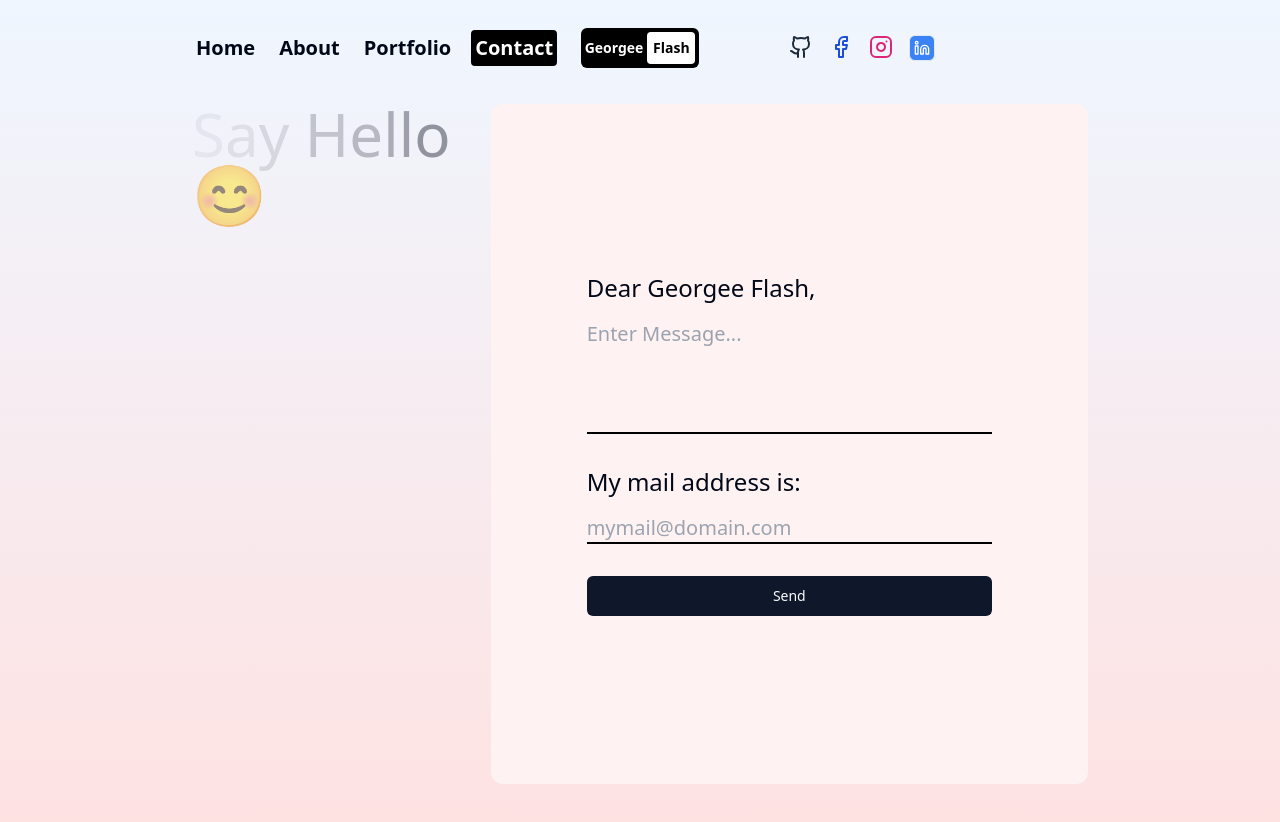
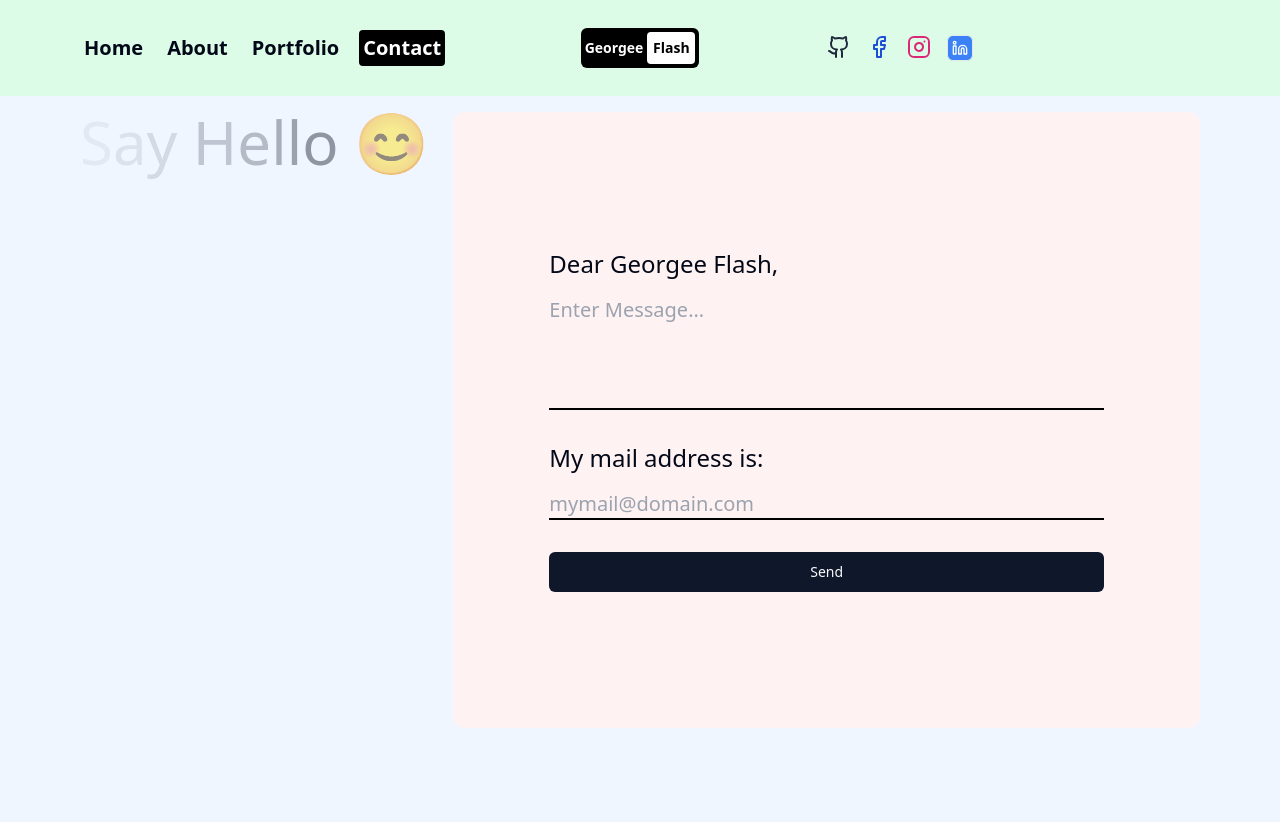
Before and after one commit to GeorgeeFlash/Portfolio-Lamadev, a Next.js app: page /contact in a window 1280 px wide. After the commit the page ends 800 px from the top, so only its background shows below. Built offline with nearby package versions, Linux system fonts and the light colour scheme; what tailwindcss-debug-screens would draw is missing.

Commit message:
bg color change, home page UI change.

```diff
--- a/src/app/about/page.tsx
+++ b/src/app/about/page.tsx
@@ -7,22 +7,22 @@ import { Icons } from "@/components/Icons";
 import { ArrowDown } from "lucide-react";
 import Brain from "@/components/brain";
 
-const experienceList = [
-  {
-    title: "Senior JavaScript Engineer",
-    description:
-      "I lead a very creative team. We achived a lot of results together.",
-    dataRange: "2024 - Present",
-    company: "Apple",
-  },
-];
+// const experienceList = [
+//   {
+//     title: "Senior JavaScript Engineer",
+//     description:
+//       "I lead a very creative team. We achived a lot of results together.",
+//     dataRange: "2024 - Present",
+//     company: "Apple",
+//   },
+// ];
 
-interface ExperienceListItemProps {
-  title: string;
-  description: string;
-  dateRange: string;
-  company: string;
-}
+// interface ExperienceListItemProps {
+//   title: string;
+//   description: string;
+//   dateRange: string;
+//   company: string;
+// }
 
 // TODO: figure this out.
 function ExperienceListItem() {
@@ -77,7 +77,7 @@ const AboutPage = () => {
           {/* BIOGRAPHY CONTAINER */}
           <div className="flex flex-col gap-10 justify-center">
             {/* BIOGRAPHY TITLE */}
-            <h1 className="font-bold text-2xl">BIOGRAPHY</h1>
+            <h1 className="font-bold text-4xl xl:text-5xl">BIOGRAPHY</h1>
 
             {/* BIOGRAPHY TEXT */}
             {/* TODO: rewrite this - yourself. Make it shorter.*/}
@@ -221,17 +221,11 @@ const AboutPage = () => {
             >
               {/* EXPERIENCE LIST ITEM */}
               <ExperienceListItem />
-              {/* EXPERIENCE LIST */}
-              <div className="">
               {/* EXPERIENCE LIST ITEM */}
               <div className="flex justify-between h-48">
-                  {/* LEFT */}
                 <div className="w-1/3"></div>
-                  {/* CENTER */}
                 <div className="w-1/3 flex justify-center">
-                    {/* LINE */}
                   <div className="w-1 h-full bg-gray-600 rounded relative">
-                      {/* CIRCLE */}
                     <div className="absolute -left-2 w-5 h-5 rounded-full ring-4 ring-red-400 bg-white" />
                   </div>
                 </div>
@@ -255,9 +249,6 @@ const AboutPage = () => {
                   </div>
                 </div>
               </div>
-              </div>
-              {/* EXPERIENCE LIST */}
-              <div className="">
               {/* EXPERIENCE LIST ITEM */}
               <div className="flex justify-between h-48">
                 {/* LEFT */}
@@ -290,7 +281,6 @@ const AboutPage = () => {
                 {/* RIGHT */}
                 <div className="w-1/3"></div>
               </div>
-              </div>
             </motion.div>
           </div>
         </WidthWrapper>
--- a/src/app/contact/page.tsx
+++ b/src/app/contact/page.tsx
@@ -19,14 +19,14 @@ const ContactPage = () => {
 
   return (
     <motion.div
-      className="h-[80vh] xl:h-[85vh] mb-10"
+      className="h-[80vh] lg:h-[85vh] pb-16"
       initial={{ y: "-200vh" }}
       animate={{ y: "0%" }}
       transition={{ duration: 1 }}
     >
-      <WidthWrapper className="h-full flex flex-col lg:flex-row text-4xl xl:text-6xl">
+      <WidthWrapper className="h-full flex flex-col justify-center lg:flex-row text-4xl xl:text-6xl">
         {/* TEXT CONTAINER */}
-        <div className="h-1/5 lg:h-full lg:w-1/3 mb-4 lg:mb-0 items-center justify-center">
+        <div className="lg:h-full lg:w-1/3 mb-10 lg:mb-0 items-center justify-center">
           {text.split("").map((letter, index) => (
             <motion.span
               key={index}
@@ -45,7 +45,7 @@ const ContactPage = () => {
         {/* FORM CONTAINER */}
         <form
           action=""
-          className="h-4/5 lg:h-full lg:w-2/3 bg-red-50 rounded-xl text-xl flex flex-col gap-8 justify-center p-16 lg:p-24"
+          className="lg:w-2/3 bg-red-50 rounded-xl text-xl flex flex-col gap-8 justify-center p-16 lg:p-24"
         >
           <div className="gap-4 flex flex-col">
             <label htmlFor="text" className="font-medium text-2xl">
--- a/src/app/layout.tsx
+++ b/src/app/layout.tsx
@@ -26,20 +26,21 @@ export default function RootLayout({
 }: Readonly<{
   children: React.ReactNode;
 }>) {
+  //bg-gradient-to-b from-blue-50 to-red-100
   return (
-    <html lang="en" className="h-ful">
+    <html lang="en" className="h-full">
       <body
         className={cn(
-          `${geistSans.variable} ${geistMono.variable} antialiased`,
-          "h-full bg-gradient-to-b from-blue-50 to-red-100",
+          `${geistSans.variable} ${geistMono.variable} antialiased flex flex-col`,
+          "h-full bg-blue-50",
           { "debug-screens": process.env.NODE_ENV === "development" }
         )}
       >
         <TransitionProvider>
-          <nav className="h-24 z-50">
+          <nav className="h-24 z-50 bg-green-100">
             <Navbar />
           </nav>
-          <main className=" pt-2 overflow-hidden">{children}</main>
+          <main className="pt-4 h-ful overflow-hidden">{children}</main>
         </TransitionProvider>
       </body>
     </html>
--- a/src/app/page.tsx
+++ b/src/app/page.tsx
@@ -11,33 +11,35 @@ import { cn } from "@/lib/utils";
 export default function Home() {
   return (
     <motion.div
-      className="h-full overflow-x-hidden"
+      className="h-screen overflow-hidden"
       initial={{ y: "-200%" }}
       animate={{ y: "0%" }}
       transition={{ duration: 1 }}
     >
-      <WidthWrapper className="h-screen flex flex-col lg:flex-row text-xl">
+      <WidthWrapper className="h-full flex flex-col items-center justify-center lg:flex-row lg:gap-x-10 text-xl">
         {/* IMAGE CONTAINER */}
-        <div className="h-1/2 lg:h-full z-10 lg:mr-4 lg:w-1/2 relative">
+        <div className="h-1/2 lg:h-[38rem] xl:h-[50rem] z-10 w-[25rem] lg:w-2/5 relative">
           <Image
             src={"/profile1.jpg"}
             alt="profile"
             fill
-            className="object-contain"
+            priority
+            sizes="(max-width: 765px) 100vw, (max-width: 1200px) 55vw, 33vw"
+            className="object-contain border-4 border-black p-1 rounded-md"
           />
         </div>
 
         {/* TEXT CONTAINER */}
-        <div className="h-1/2 lg:h-full lg:w-1/2 flex flex-col gap-8 items-center justify-center">
+        <div className="h-1/2 lg:h-full lg:w-3/5 flex flex-col gap-8 items-center justify-center">
           {/* TITLE */}
           {/* TODO: Change this. */}
-          <h1 className="text-4xl md:6xl font-bold">
+          <h1 className="text-4xl md:text-6xl xl:text-7xl font-bold tracking-tight leading-normal">
             Crafting Digital Experiences, Designing Tomorrow.
           </h1>
 
           {/* DESC */}
           {/* TODO: Change this. */}
-          <p className="md:text-2xl">
+          <p className="md:text-2xl xl:text-3xl">
             Welcome to my digital canvas, where innocation and creativity
             converge. With a keen eye for easthetics and a mastery of code, my
             porfolio showcases a diverse collection of projects that reflect my
@@ -46,14 +48,20 @@ export default function Home() {
 
           {/* BUTTONS */}
           <div className="w-full flex gap-4">
-            <Link href={"/portfolio"} className={cn("", buttonVariants())}>
+            <Link
+              href={"/portfolio"}
+              className={cn(
+                "lg:h-14 lg:w-36 lg:text-lg",
+                buttonVariants({ size: "lg" })
+              )}
+            >
               View My Work
             </Link>
             <Link
               href={"/contact"}
               className={cn(
-                "ring-1 ring-black",
-                buttonVariants({ variant: "ghost" })
+                "ring-1 ring-black lg:h-14 lg:w-32 lg:text-lg",
+                buttonVariants({ variant: "ghost", size: "lg" })
               )}
             >
               Contact Me
--- a/src/components/width-wrapper.tsx
+++ b/src/components/width-wrapper.tsx
@@ -9,7 +9,7 @@ const WidthWrapper = ({
   className: string;
 }) => {
   return (
-    <div className={cn("px-4 sm:px-8 md:px-12 lg:px-20 xl:px-48", className)}>
+    <div className={cn("px-4 sm:px-8 md:px-12 lg:px-16 xl:px-20", className)}>
       {children}
     </div>
   );
```
Lines whose indentation alone changed are shown as unchanged.
